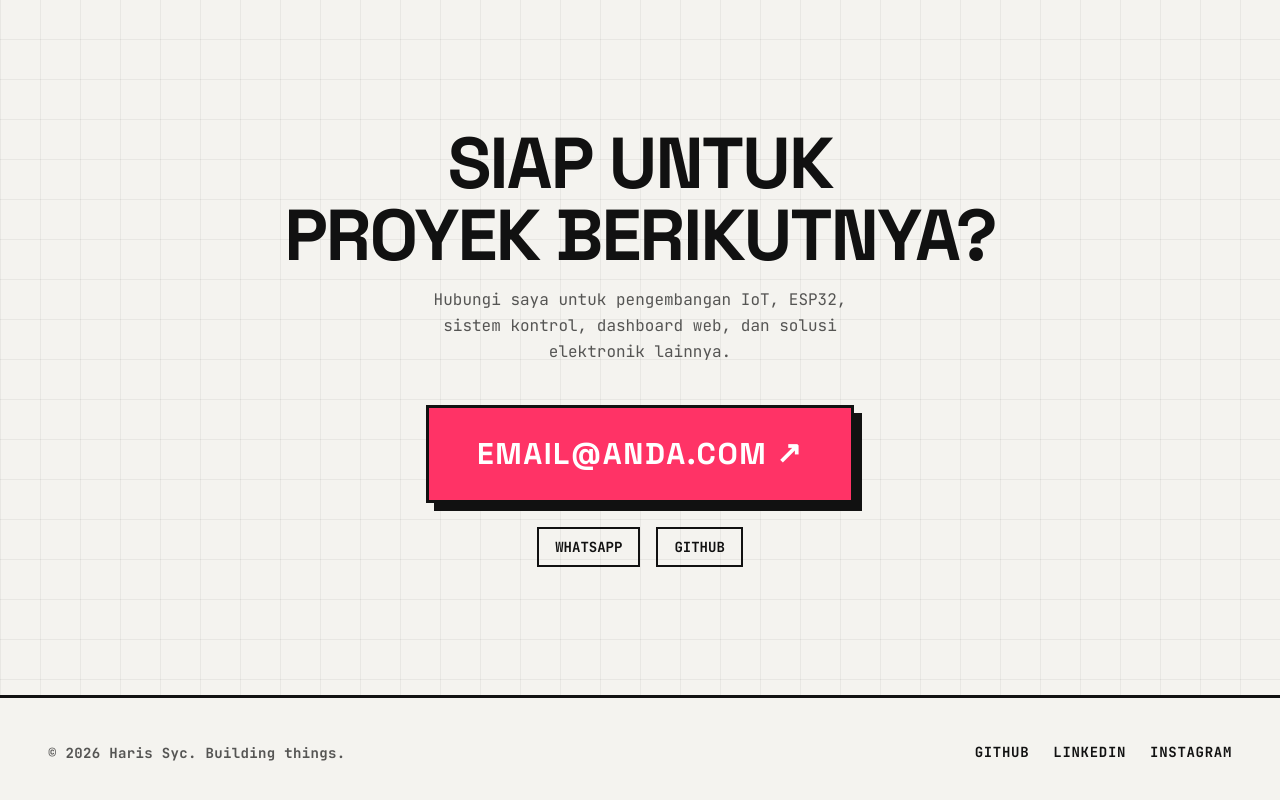
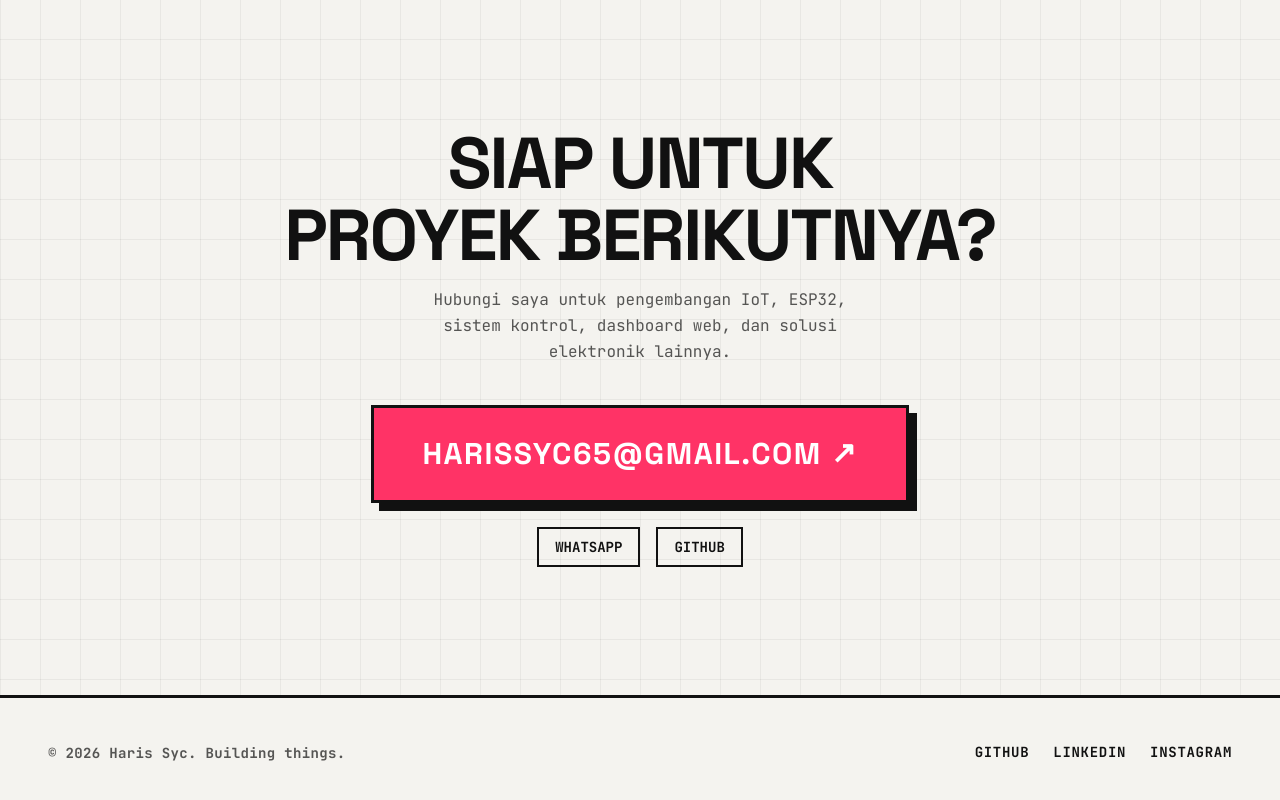
Before and after one commit to harissfx/portfolioku, a React (Vite) app: page / in a window 1280 px wide. Shown: the part 2861-3661 px from the top of the page. Built offline with nearby package versions, Linux system fonts and the light colour scheme.

Commit message:
update email

```diff
--- a/src/components/ContactSection.tsx
+++ b/src/components/ContactSection.tsx
@@ -21,7 +21,7 @@ export default function ContactSection() {
 </p>
 
         <motion.a
-          href="mailto:email@anda.com"
+          href="mailto:harissyc65@gmail.com"
           whileHover={{
             scale: 1.05,
             rotate: 1.5,
@@ -33,7 +33,7 @@ export default function ContactSection() {
           transition={{ type: 'spring', stiffness: 400, damping: 10 }}
           className="btn-mega inline-block text-lg sm:text-xl md:text-3xl font-black uppercase tracking-wider text-white bg-brutal-pink px-8 py-5 md:px-12 md:py-7 border-3 border-brutal-dark shadow-[8px_8px_0_0_#111111] select-none cursor-pointer max-w-full word-break break-all relative group"
         >
-          email@anda.com{' '}
+          harissyc65@gmail.com{' '}
           <motion.span
             animate={{ y: [0, -4, 0] }}
             transition={{ repeat: Infinity, duration: 1.5, ease: 'easeInOut' }}
--- a/src/components/Header.tsx
+++ b/src/components/Header.tsx
@@ -131,7 +131,7 @@ export default function Header() {
           Hubungi
         </button>
         <a
-          href="mailto:email@anda.com"
+          href="mailto:harissyc65@gmail.com"
           className="px-6 py-3 bg-brutal-pink text-white border-3 border-brutal-dark shadow-[6px_6px_0_0_#111111] hover:shadow-[4px_4px_0_0_#111111] active:translate-x-1 active:translate-y-1 active:shadow-none text-xl font-bold uppercase tracking-wider select-none"
         >
           Email ↗
```
